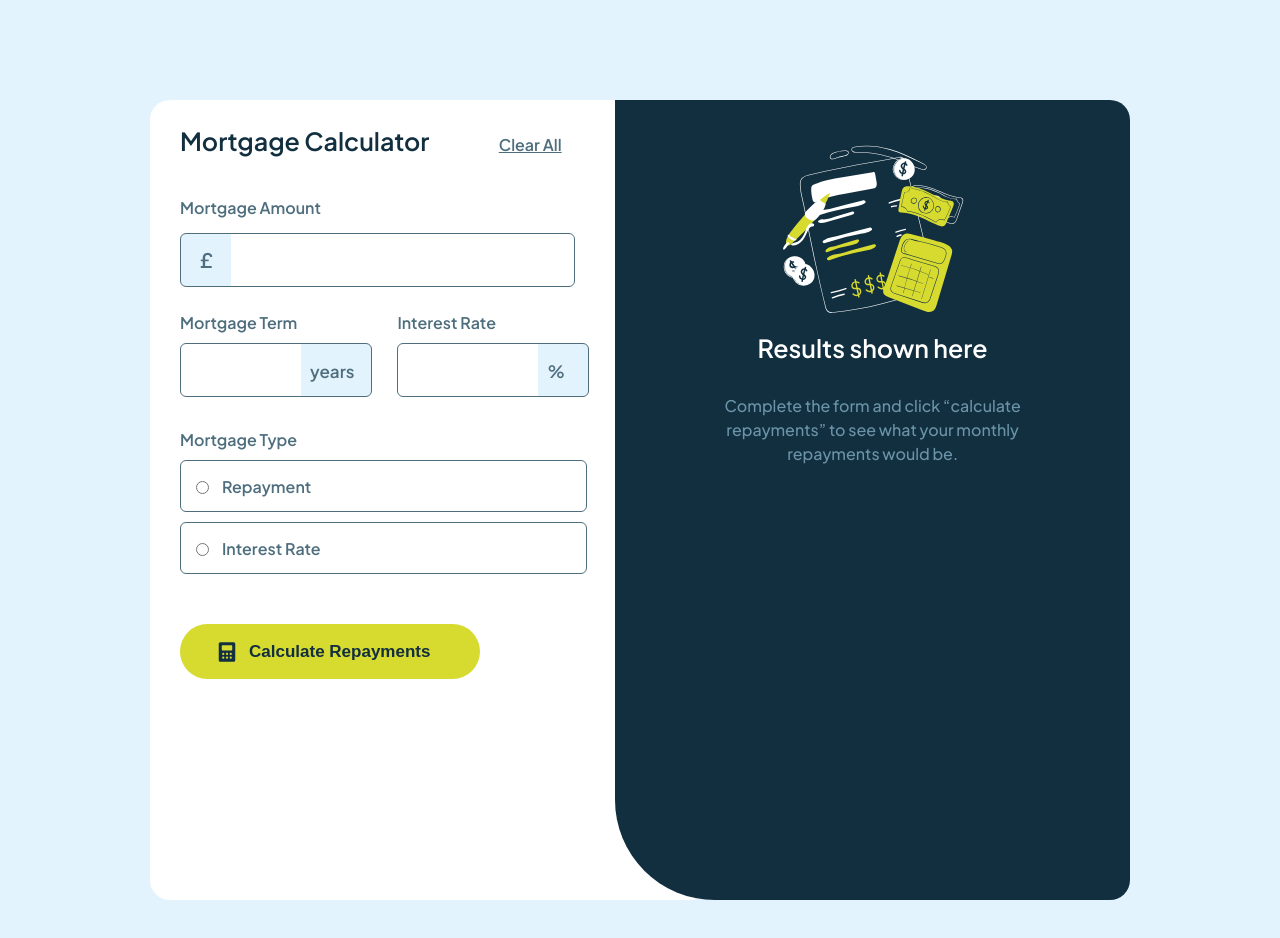
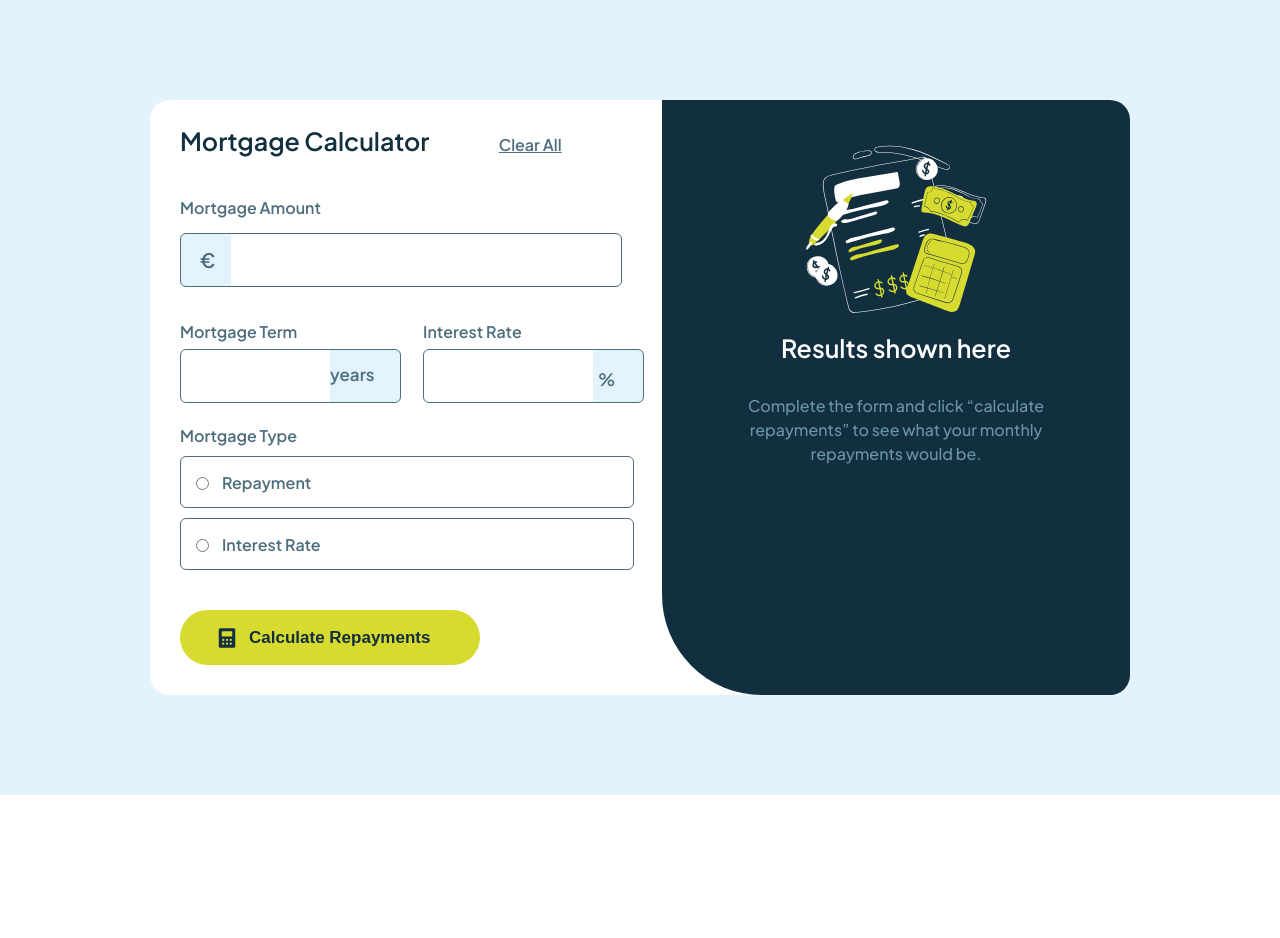
Before and after one commit to Fabiosdl/mortgage-repayment-calc, a React (Create React App) app: page / in a window 1280 px wide. Shown: the top 938 px of the page. After the commit the page ends 800 px from the top, so only its background shows below. Built offline with nearby package versions, Linux system fonts and the light colour scheme.

Commit message:
error layout successfuly added

```diff
--- a/src/App.css
+++ b/src/App.css
@@ -10,7 +10,7 @@ html, body {
 }
 
 .App-container{
-  height: 100vh;
+  height: auto;
   display: flex;
   background-color: hsl(202, 86%, 94%);
   padding-left: 150px;
@@ -57,12 +57,32 @@ html, body {
   max-width: 100%;
 }
 
+
+.input-field {
+  height: 50px;
+  border: 1px solid hsl(200, 24%, 40%);
+  border-radius: 6px;
+  outline: none; /* Removes default focus outline */
+ }
+
+ .input-field:hover{
+   cursor: pointer;
+ }
+
+ .input-field:focus{
+   border: 2px solid hsl(61, 70%, 52%);
+ }
+
+ .input-field.error {
+  border-color: hsl(4, 69%, 50%); /* Optional: Adjusts the border color to match */
+}
+
 .amount-container {
   display: flex;
   flex-direction: column;
 }
 
-#amount {
+.input-field.amount {
   background: linear-gradient(to right, hsl(202, 86%, 94%) 50px, transparent 50px);
   font-size: 20px;
   color: hsl(202, 55%, 16%);
@@ -78,6 +98,9 @@ html, body {
   color: hsl(200, 24%, 40%);
   width: 50px;
 }
+.pound.error{
+  color: white;
+}
 
 #amount:focus{
   background: linear-gradient(to right, hsl(61, 70%, 52%) 50px, transparent 50px);
@@ -86,32 +109,17 @@ html, body {
   color: hsl(202, 55%, 16%);
 }
 
-#amount .error-validation{
-  background: linear-gradient(to right, hsl(4, 69%, 50%), 50px, transparent 50px);
-}
-
-.input-field {
- height: 50px;
- border: 1px solid hsl(200, 24%, 40%);
- border-radius: 6px;
- outline: none; /* Removes default focus outline */
-}
-
-.input-field:hover{
-  cursor: pointer;
-}
-
-.input-field:focus{
-  border: 2px solid hsl(61, 70%, 52%);
-}
-
 .radio-name.interest {
   margin-bottom: 20px;
 }
 
-.input-field.error + .error-validation,
-.radio-name.error + .error-validation {
-  display: block; /* Take up space when visible */
+.input-field.error .error-validation,
+.radio-name.error .error-validation {
+  display: block; /* puts the error message as a block with the input fields */
+}
+
+.input-field.error{
+  background: linear-gradient(to right, hsl(4, 69%, 50%) 50px, transparent 50px);
 }
 
 .inline-input-container {
@@ -123,63 +131,80 @@ html, body {
   width: 45%;
 }
 
-.inline-input label,
-.inline-input input {
-  display: block;
-  width: 100%;
+.inline-input .error-validation {
+  display: block; /* puts the error message as a block with the input fields */
 }
 
-#term {
-  background: linear-gradient(to left, hsl(202, 86%, 94%) 70px, transparent 50px);
+.error-validation-term{
+  display: block;
+  color: hsl(4, 69%, 50%);
+  font-size: 13px;
+  margin-top: 20px;
+  margin-bottom: 10px;
+}
+
+.input-field.inline {
   color:hsl(202, 55%, 16%);
   font-size: 16px;
   padding-left: 10px;
   margin-top: 5px;
 }
 
-#term:focus {
+.input-field.term {
+  background: linear-gradient(to left, hsl(202, 86%, 94%) 70px, transparent 50px);
+}
+
+.input-field.rate {
+  background: linear-gradient(to left, hsl(202, 86%, 94%) 50px, transparent 50px);
+}
+
+.input-field.term:focus {
   background: linear-gradient(to left, hsl(61, 70%, 52%) 70px, transparent 50px);
 }
-#term:focus + .years{
+.input-field.rate:focus {
+  background: linear-gradient(to left, hsl(61, 70%, 52%) 50px, transparent 50px);
+}
+
+.input-field.term.error{
+  background: linear-gradient(to left, hsl(4, 69%, 50%) 70px, transparent 50px);
+}
+
+.input-field.rate.error{
+  background: linear-gradient(to left, hsl(4, 69%, 50%) 50px, transparent 50px);
+}
+
+.input-field.term:focus + .years,
+.input-field.rate:focus + .porcentage{
   color:hsl(202, 55%, 16%);
 }
 
 .years {
+  display: block;
   position: relative;
-  left: 130px;
-  top: -45px;
+  left: 150px;
+  top: 0px;
   margin-top: -40px;
   font-size: 17px;
   color: hsl(200, 24%, 40%);
   width: 50px;
 }
 
-#rate {
-  background: linear-gradient(to left, hsl(202, 86%, 94%) 50px, transparent 50px);
-  color:hsl(202, 55%, 16%);
-  font-size: 16px;
-  padding-left: 10px;
-  margin-top: 5px;
-}
-
-#rate:focus {
-  background: linear-gradient(to left, hsl(61, 70%, 52%) 50px, transparent 50px);
-}
-#rate:focus + .porcentage{
-  color:hsl(202, 55%, 16%);
-}
-
-#rate .error-validation {
-  background: linear-gradient(to left, hsl(61, 70%, 52%) 50px, transparent 50px);
-}
-
 .porcentage {
+  display: block;
   position: relative;
-  left: 150px;
-  top: -45px;
+  left: 175px;
+  top: -35px;
   font-size: 17px;
   color: hsl(200, 24%, 40%);
   width: 50px;
+}
+
+.years.error {
+  color: white;
+}
+
+.porcentage.error {
+  color: white;
 }
 
 .mortgage-inputs label {
@@ -227,7 +252,8 @@ button {
   display: flex;
   justify-content: start;
   align-items: center;
-  margin-top: 30px;
+  margin-top: 20px;
+  margin-bottom: 30px;
   border: none;
   border-radius: 30px;
   padding-left: 35px;
--- a/src/App.js
+++ b/src/App.js
@@ -111,29 +111,29 @@ function App() {
             value={formState.amount}
             onChange={handleChange}
             />
-            <span className='pound'>£</span>
+            <span className={`pound ${errors.amount ? 'error' : ''}`}>€</span>
             {errors.amount && <span className='error-validation'>{errors.amount}</span> }
           </div>
 
           <div className='inline-input-container'>
             <div className='inline-input'>
               <label for='term'>Mortgage Term</label>
-              <input type='text' id='term' name='term'
-              className={`input-field inline ${errors.term ? 'error' : ''}`}
+              <input type='text' id={`term`}  name='term'
+              className={`input-field inline term ${errors.term ? 'error' : ''}`}
               value={formState.term}
               onChange={handleChange}
               />
-              <span className='years'>years</span>
-              {errors.term && <span className='error-validation'>{errors.term}</span> }
+              <span className={`years ${errors.term ? 'error' : ''}`}>years</span>
+              {errors.term && <span className='error-validation-term'>{errors.term}</span> }
             </div>
             <div className='inline-input'>
               <label for='rate'>Interest Rate</label>
               <input type='text' id='rate' name='rate'
-              className={`input-field inline ${errors.rate ? 'error' : ''}`}
+              className={`input-field inline rate ${errors.rate ? 'error' : ''}`}
               value={formState.rate}
               onChange={handleChange}
               />
-              <span className='porcentage'>%</span>
+              <span className={`porcentage ${errors.rate ? 'error' : ''}`}>%</span>
               {errors.rate && <span className='error-validation'>{errors.rate}</span> }
             </div>
           </div>
```
